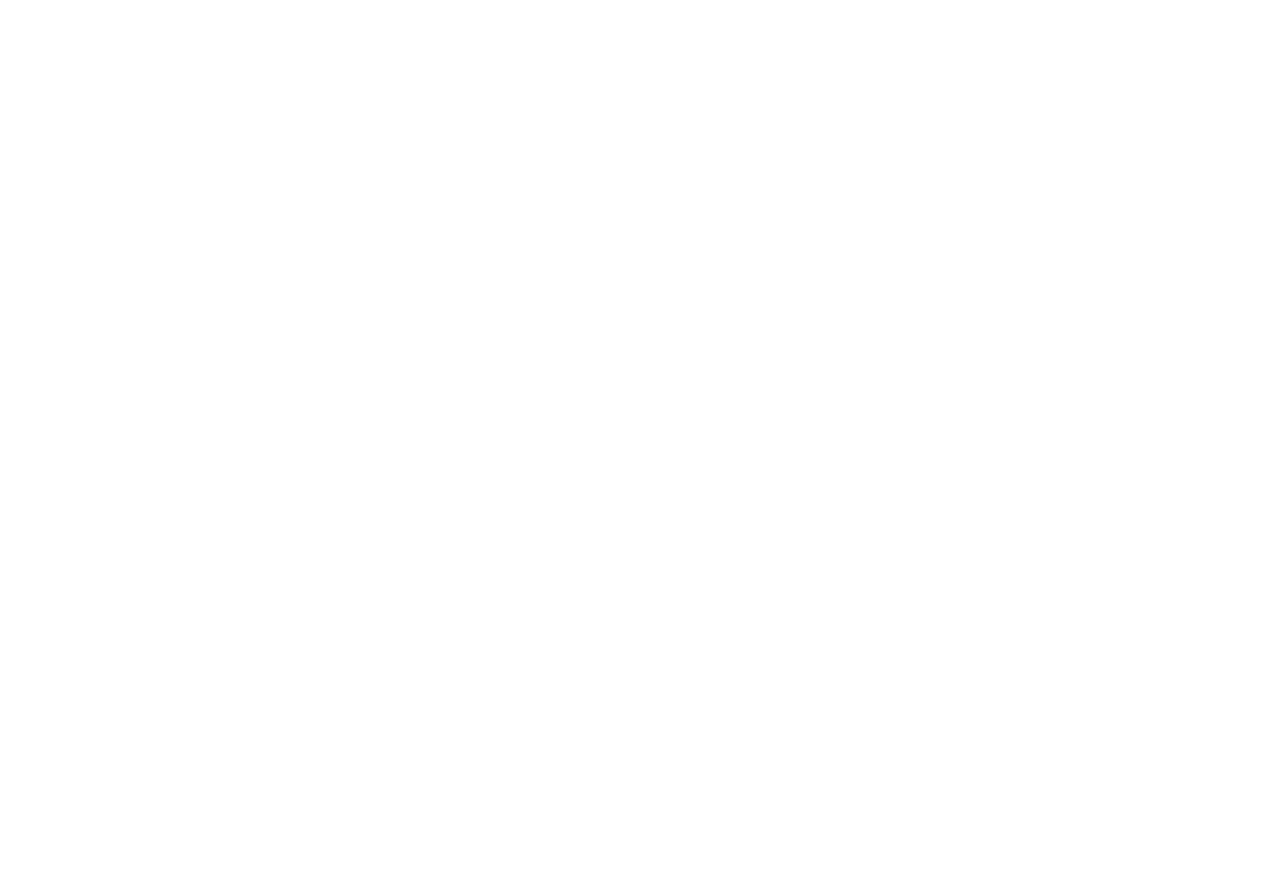
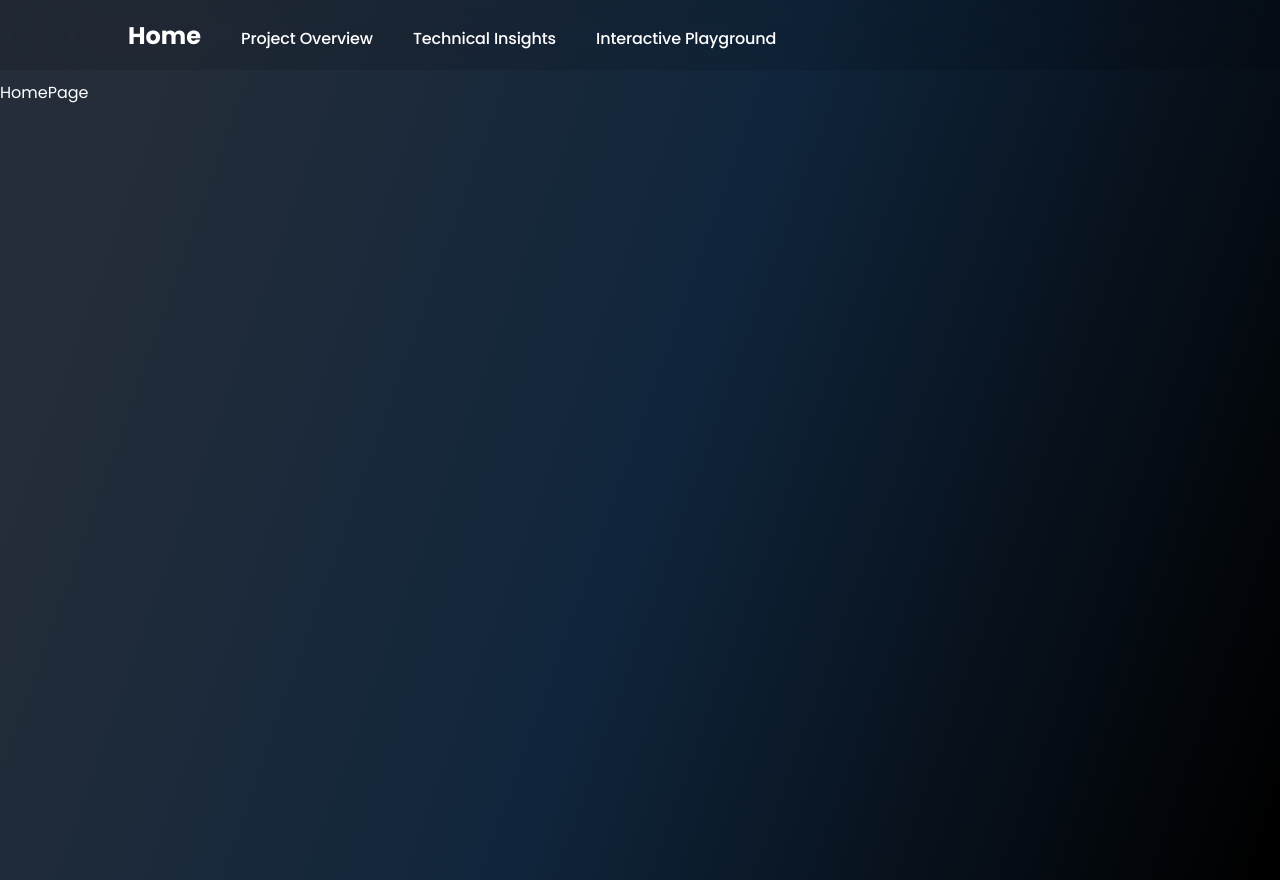
Before and after one commit to Yacn9/use-form, a React (Create React App) app: page /home in a window 1280 px wide. Before the commit this address had no page. Before the commit the page ends 800 px from the top, so only its background shows below. Built offline with nearby package versions, Linux system fonts and the light colour scheme.

Commit message:
:feat: navbar and main added

```diff
--- a/package.json
+++ b/package.json
@@ -1,5 +1,5 @@
 {
-  "name": "snapp",
+  "name": "snapp-use-form",
   "version": "0.1.0",
   "private": true,
   "dependencies": {
@@ -44,7 +44,6 @@
     ]
   },
   "devDependencies": {
-    "@babel/plugin-proposal-private-property-in-object": "^7.21.11",
-    "@types/lodash": "^4.14.197"
+    "@babel/plugin-proposal-private-property-in-object": "^7.21.11"
   }
 }
--- a/src/app.tsx
+++ b/src/app.tsx
@@ -1,6 +1,5 @@
 import { lazy } from "react";
-import { BrowserRouter, Route, Routes } from "react-router-dom";
-// import { Home } from "pages/home"; // Import 'Home' directly from the index file
+import { BrowserRouter, Route, Routes, Navigate } from "react-router-dom";
 
 const Home = lazy(() => import("pages/home"));
 const Layout = lazy(() => import("components/layout"));
@@ -9,7 +8,8 @@
   return (
     <BrowserRouter>
       <Routes>
-        <Route path="/" element={<Layout />}>
+        <Route path="/" element={<Navigate to="/home" replace />} />
+        <Route path="/home" element={<Layout />}>
           <Route index element={<Home />} />
         </Route>
       </Routes>
--- /dev/null
+++ b/src/components/layout/layout.module.css
@@ -0,0 +1,23 @@
+@import url("https://fonts.googleapis.com/css2?family=Poppins:wght@300;400;500;600;700;800;900&display=swap");
+
+* {
+  margin: 0;
+  padding: 0;
+  box-sizing: border-box;
+  font-family: "Poppins", sans-serif;
+}
+
+body {
+  min-height: 100vh;
+  background: linear-gradient(
+    109.6deg,
+    rgb(36, 45, 57) 11.2%,
+    rgb(16, 37, 60) 51.2%,
+    rgb(0, 0, 0) 98.6%
+  );
+  color: #fff;
+}
+
+main {
+  margin-top: 80px;
+}
--- a/src/components/layout/layout.tsx
+++ b/src/components/layout/layout.tsx
@@ -1,9 +1,13 @@
 import React from "react";
 import { Outlet } from "react-router-dom";
+import Navbar from "components/navbar";
+import "./layout.module.css";
 
 const Layout = () => {
   return (
     <>
+      <Navbar />
+
       <main>
         <Outlet />
       </main>
--- /dev/null
+++ b/src/components/navbar/index.ts
@@ -0,0 +1 @@
+export { default } from './navbar'
--- /dev/null
+++ b/src/components/navbar/navbar.module.css
@@ -0,0 +1,78 @@
+.header {
+  position: fixed;
+  top: 0;
+  left: 0;
+  width: 100%;
+  padding: 1rem 10%;
+  display: flex;
+  justify-content: space-between;
+  align-items: center;
+  z-index: 5;
+  height: 70px;
+}
+
+.header::before {
+  content: "";
+  top: 0;
+  left: 0;
+  position: absolute;
+  width: 100%;
+  height: 100%;
+  background: rgba(0, 0, 0, 0.1);
+  backdrop-filter: blur(50px);
+  z-index: -1;
+}
+
+.header::after {
+  content: "";
+  top: 0;
+  left: -100%;
+  position: absolute;
+  width: 100%;
+  height: 100%;
+  background: linear-gradient(
+    90deg,
+    transparent,
+    rgba(255, 255, 255, 0.4),
+    transparent
+  );
+  transition: 0.8s;
+}
+
+.header:hover::after {
+  left: 100%;
+}
+
+.navbar {
+  width: 100%;
+}
+.list_container {
+  display: flex;
+}
+
+.home {
+  font-size: 1.5rem;
+  color: #fff;
+  text-decoration: none;
+  font-weight: 700;
+}
+
+.nav_item {
+  position: relative;
+  color: #fff;
+  font-size: 1rem;
+  font-weight: 500;
+  line-height: 25px;
+  letter-spacing: -0.13px;
+  text-decoration: none;
+  margin-left: 2.5rem;
+  transition: all 0.5s ease;
+}
+
+.nav_item:hover {
+  color: skyblue;
+}
+
+#check {
+  display: none;
+}
--- /dev/null
+++ b/src/components/navbar/navbar.tsx
@@ -0,0 +1,32 @@
+import React from "react";
+import style from "./navbar.module.css";
+import { map, kebabCase } from "lodash";
+import { Link } from "react-router-dom";
+
+const Navbar = () => {
+  const NAV_ITEMS = [
+    { id: 1, name: "Project Overview" },
+    { id: 2, name: "Technical Insights" },
+    { id: 3, name: "Interactive Playground" },
+  ];
+  return (
+    <header className={style.header}>
+      <nav className={style.navbar}>
+        <Link to="/home" className={style.home}>
+          Home
+        </Link>
+        {map(NAV_ITEMS, (nav) => (
+          <Link
+            key={nav.id}
+            to={`#${kebabCase(nav.name)}`}
+            className={style.nav_item}
+          >
+            {nav.name}
+          </Link>
+        ))}
+      </nav>
+    </header>
+  );
+};
+
+export default Navbar;
--- a/src/pages/home/home.tsx
+++ b/src/pages/home/home.tsx
@@ -1,7 +1,11 @@
 import React from "react";
 
 const Home = () => {
-  return <div>HomePage</div>;
+  return (
+    <div>
+      <div>HomePage</div>
+    </div>
+  );
 };
 
 export default Home;
```
